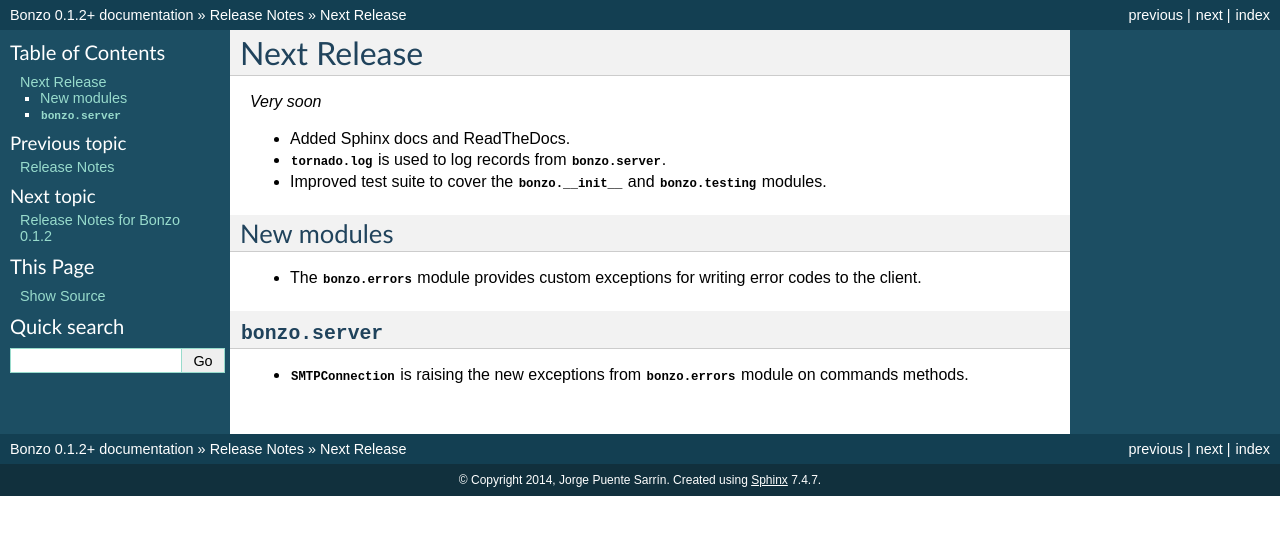
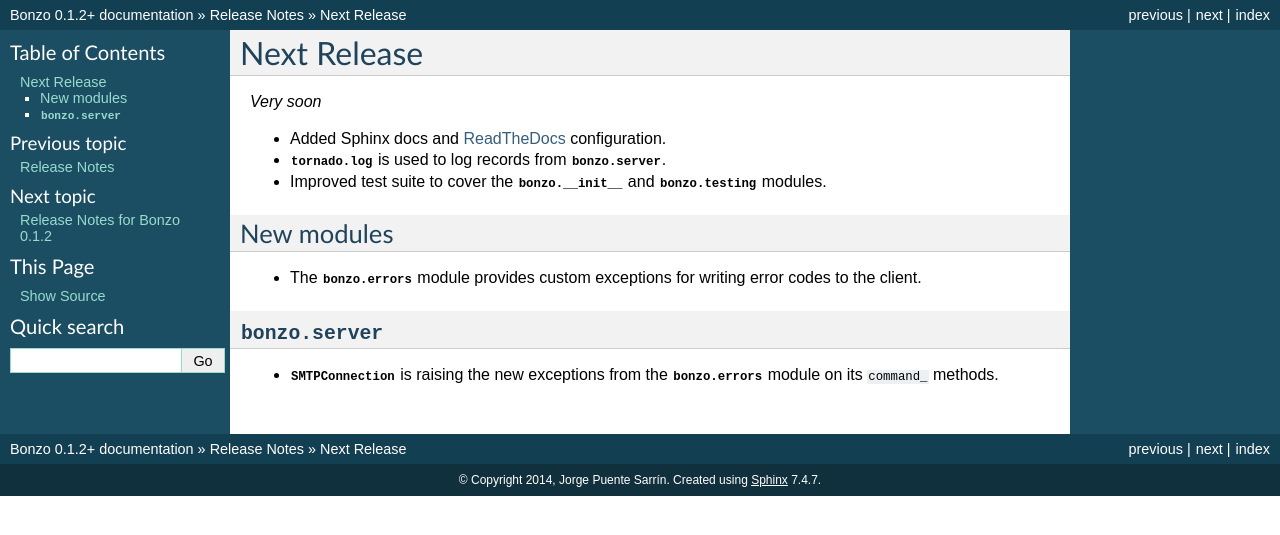
Before and after one commit to puentesarrin/bonzo, a Sphinx documentation site: the page built from docs/releases/next.rst, in a window 1280 px wide. Shown: the top 535 px of the page. Built offline with Sphinx 7.4.7, drawn with Linux system fonts in a browser that asks for light colours.

Commit message:
Minor edit on docs.

```diff
--- a/docs/releases/next.rst
+++ b/docs/releases/next.rst
@@ -3,7 +3,7 @@ Next Release
 
 *Very soon*
 
-- Added Sphinx docs and ReadTheDocs.
+- Added Sphinx docs and ReadTheDocs_ configuration.
 - :mod:`tornado.log` is used to log records from :mod:`bonzo.server`.
 - Improved test suite to cover the :mod:`bonzo.__init__` and
   :mod:`bonzo.testing` modules.
@@ -18,4 +18,6 @@ New modules
 ~~~~~~~~~~~~~~~~~~~
 
 - :class:`~bonzo.server.SMTPConnection` is raising the new exceptions
-  from :mod:`bonzo.errors` module on commands methods.
+  from the :mod:`bonzo.errors` module on its ``command_`` methods.
+
+.. _ReadTheDocs: http://bonzo.readthedocs.org
```
